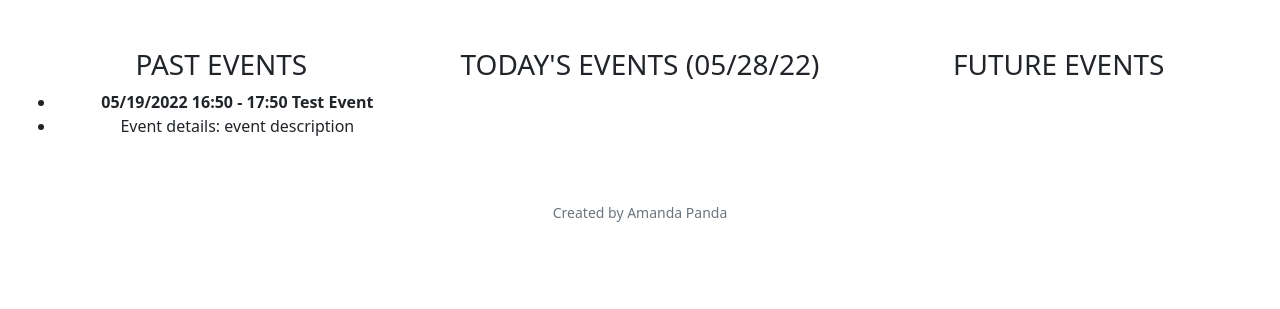
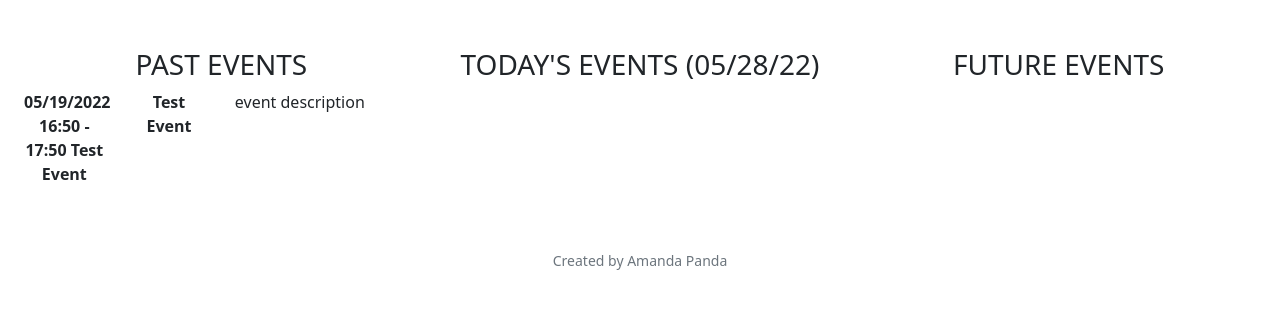
Before and after one commit to amandakso/cs50x-final-project, a Flask app: page /events in a window 1280 px wide. Shown: the part 76-385 px from the top of the page. Run offline with Flask 2, Linux system fonts and the light colour scheme; a user stored in the database is signed in; some libraries are stand-ins or nearby versions.

Commit message:
change format of event lists

```diff
--- a/templates/events.html
+++ b/templates/events.html
@@ -9,30 +9,45 @@
         <div class="row">
             <div class="col-sm">
                 <h3>PAST EVENTS</h3>
-                <ul>
+                <dl class="row">
                 {% for row in past %}
-                    <li><strong>{{ row.date }} {{ row.starttime }} - {{ row.endtime }} {{ row.title }}</strong></li>
-                    <li>Event details: {{ row.details }}</li>
+                    <dt class="col-sm-3">{{ row.date }} {{ row.starttime }} - {{ row.endtime }} {{ row.title }}</li>
+                    <dd class="col-sm-9">
+                        <dl class="row" >
+                            <dt class="col-sm-4">{{ row.title }}</dt>
+                            <dd class="col-sm-6">{{ row.details }}</dd>
+                        </dl>
+                    </dd>
                 {% endfor %}
                 </ul>
             </div>
             <div class="col-sm">
                 <h3>TODAY'S EVENTS ({{ today }})</h3>
-                <ul>
+                <dl class="row">
                 {% for row in current %}
-                <li><strong>{ row.starttime }} - {{ row.endtime }} {{ row.title }}</strong></li>
-                <li>Event details: {{ row.details }}</li>
+                <dt class="col-sm-3">{ row.starttime }}-{{ row.endtime }}</dt>
+                <dd class="col-sm-9">
+                    <dl class="row">
+                        <dt class="col-sm-4">{{ row.title }}</dt>
+                        <dd class="col-sm-6">{{ row.details }}</dd>
+                    </dl>
+                </dd>
                 {% endfor %}
                 </ul>
             </div>
             <div class="col-sm">
                 <h3>FUTURE EVENTS</h3>
-                <ul>
+                <dl class="row">
                 {% for row in future %}
-                    <li><strong>{{ row.date }} {{ row.starttime }} - {{ row.endtime }} {{ row.title }}</strong></li>
-                    <li>Event details: {{ row.details }}</li>
+                    <dt class="col-sm-3">{{ row.date }} {{ row.starttime }}-{{ row.endtime }}</dt>
+                    <dd class="col-sm-9">
+                    <dl class="row">
+                        <dt class="col-sm-4">{{ row.title }}</dt>
+                        <dd class="col-sm-6">{{ row.details }}</dd>
+                    </dl>
+                    </dd>
                 {% endfor %}
-                </ul>
+                </dl>
             </div>
         </div>
     </div>
```
Also changed, not shown: 1 other file.
